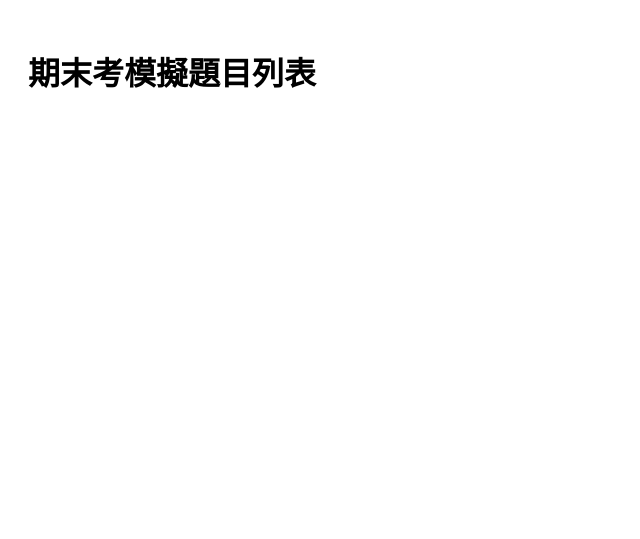
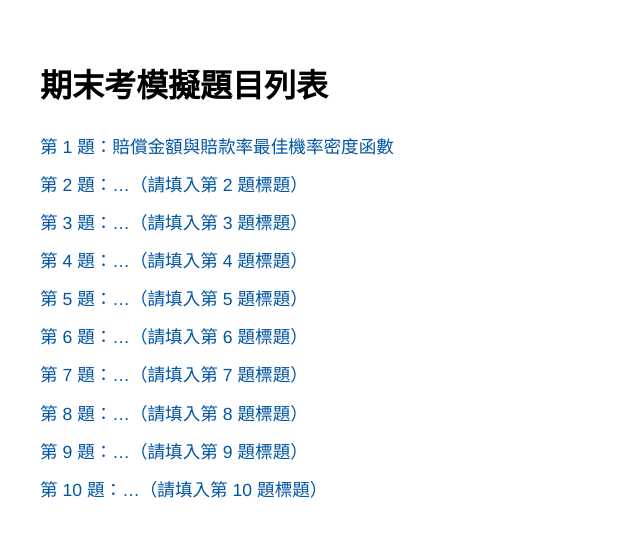
Before and after one commit to stone901016/exam_site, a Flask app: page / in a window 1280 px wide. Shown: the top 539 px of the page, without its empty margins (0-640 px from the left). Run offline with Flask 3, Linux system fonts and the light colour scheme; parts of the project's set-up code (start-up, migrations or seed data) failed here and were passed over.

Commit message:
Update index.html

```diff
--- a/templates/index.html
+++ b/templates/index.html
@@ -1,12 +1,47 @@
 <!DOCTYPE html>
 <html lang="zh-Hant">
-<head><meta charset="utf-8"><link rel="stylesheet" href="{{ url_for('static',filename='css/style.css') }}"></head>
+<head>
+  <meta charset="utf-8">
+  <title>期末考模擬題目列表</title>
+  <link rel="stylesheet" href="{{ url_for('static', filename='css/style.css') }}">
+  <style>
+    body {
+      font-family: "Microsoft JhengHei", "Helvetica Neue", Helvetica, Arial, sans-serif;
+      margin: 20px;
+    }
+    h1 {
+      margin-bottom: 20px;
+    }
+    ul.question-list {
+      list-style: none;
+      padding: 0;
+    }
+    ul.question-list li {
+      margin-bottom: 10px;
+    }
+    ul.question-list a {
+      text-decoration: none;
+      color: #0055a5;
+      font-size: 1.1em;
+    }
+    ul.question-list a:hover {
+      text-decoration: underline;
+    }
+  </style>
+</head>
 <body>
   <h1>期末考模擬題目列表</h1>
-  <ul>
-    {% for q in questions %}
-      <li><a href="{{ url_for('question', qid=q.id) }}">第 {{ q.id }} 題：{{ q.title }}</a></li>
-    {% endfor %}
+  <ul class="question-list">
+    <li><a href="{{ url_for('question', qid=1) }}">第 1 題：賠償金額與賠款率最佳機率密度函數</a></li>
+    <li><a href="{{ url_for('question', qid=2) }}">第 2 題：…（請填入第 2 題標題）</a></li>
+    <li><a href="{{ url_for('question', qid=3) }}">第 3 題：…（請填入第 3 題標題）</a></li>
+    <li><a href="{{ url_for('question', qid=4) }}">第 4 題：…（請填入第 4 題標題）</a></li>
+    <li><a href="{{ url_for('question', qid=5) }}">第 5 題：…（請填入第 5 題標題）</a></li>
+    <li><a href="{{ url_for('question', qid=6) }}">第 6 題：…（請填入第 6 題標題）</a></li>
+    <li><a href="{{ url_for('question', qid=7) }}">第 7 題：…（請填入第 7 題標題）</a></li>
+    <li><a href="{{ url_for('question', qid=8) }}">第 8 題：…（請填入第 8 題標題）</a></li>
+    <li><a href="{{ url_for('question', qid=9) }}">第 9 題：…（請填入第 9 題標題）</a></li>
+    <li><a href="{{ url_for('question', qid=10) }}">第 10 題：…（請填入第 10 題標題）</a></li>
   </ul>
 </body>
 </html>
```
